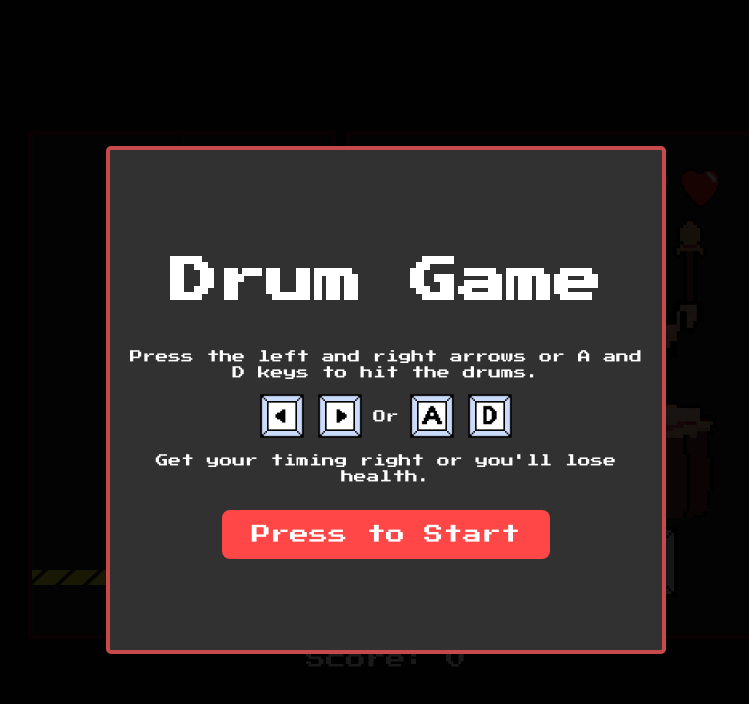
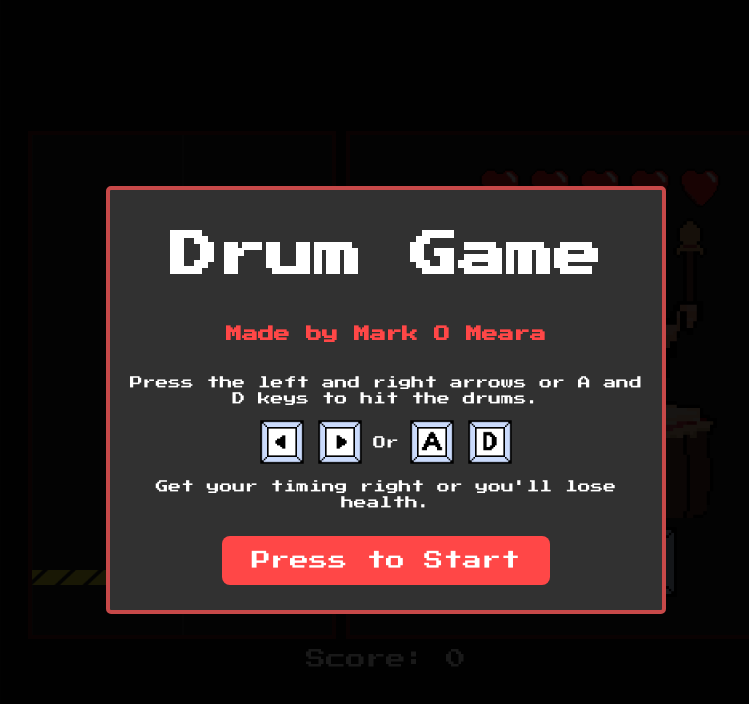
Before and after one commit to markom9822/rhythm-web-game, a plain HTML site: page index.html in a window 1280 px wide. Shown: the whole page, without its empty margins (254-1003 px from the left). Drawn offline with Linux system fonts and the light colour scheme.

Commit message:
adding in my name to front panel

```diff
--- a/index.html
+++ b/index.html
@@ -13,6 +13,7 @@
     <div id="startMenuBackground">
         <div id="startMenuPanel">
             <h1>Drum Game</h1>
+            <h3>Made by Mark O Meara</h3>
             <p>Press the left and right arrows or A and D keys to hit the drums.</p>
             <div id="keysDisplay">
                 <img src="./images/Left_arrow_unpressed.png" height="50px" width="50px"/>
--- a/styles.css
+++ b/styles.css
@@ -29,7 +29,6 @@ body {
 
 #startMenuPanel {
     width: 40%;
-    height: 60%;
     background: rgb(49, 49, 49);
     display: flex;
     justify-content: center;
@@ -49,6 +48,13 @@ body {
 #startMenuPanel h1 {
     font-size: 3rem;
     margin-bottom: 30px;
+    font-family: "PressStart-Regular", "Arial" ;
+}
+
+#startMenuPanel h3 {
+    font-size: 1rem;
+    margin-bottom: 20px;
+    color: #ff4747;
     font-family: "PressStart-Regular", "Arial" ;
 }
 
```
